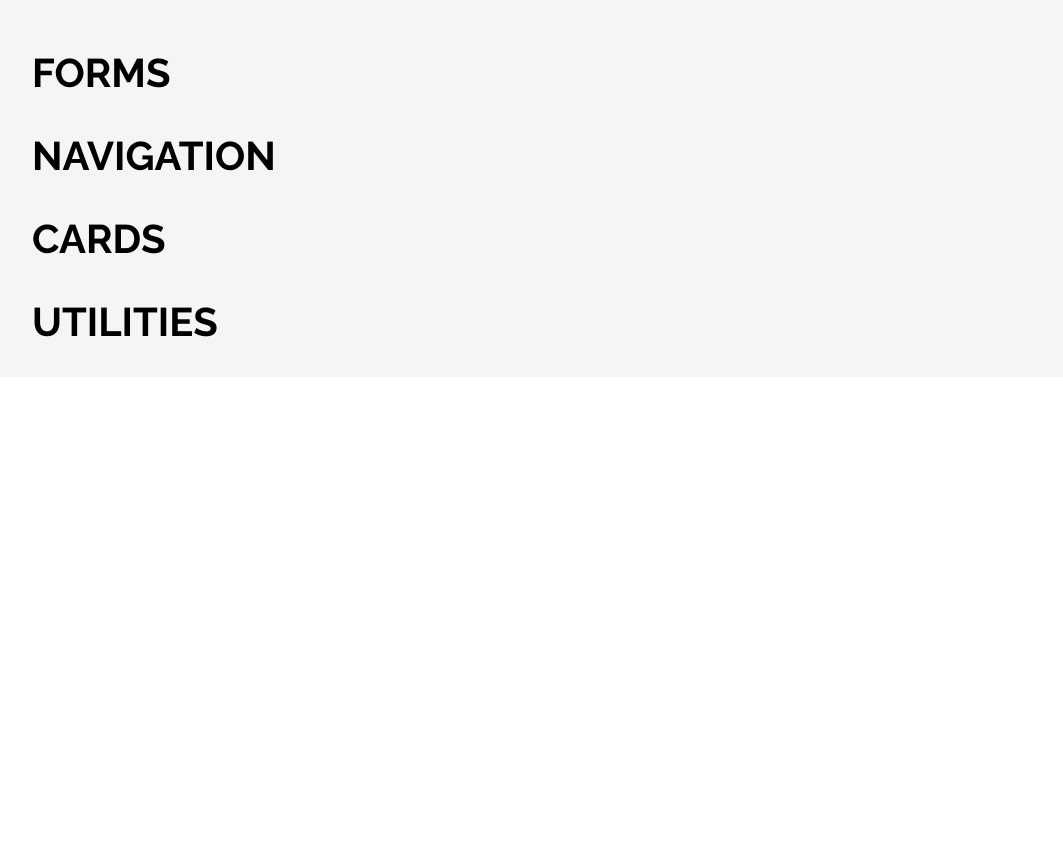
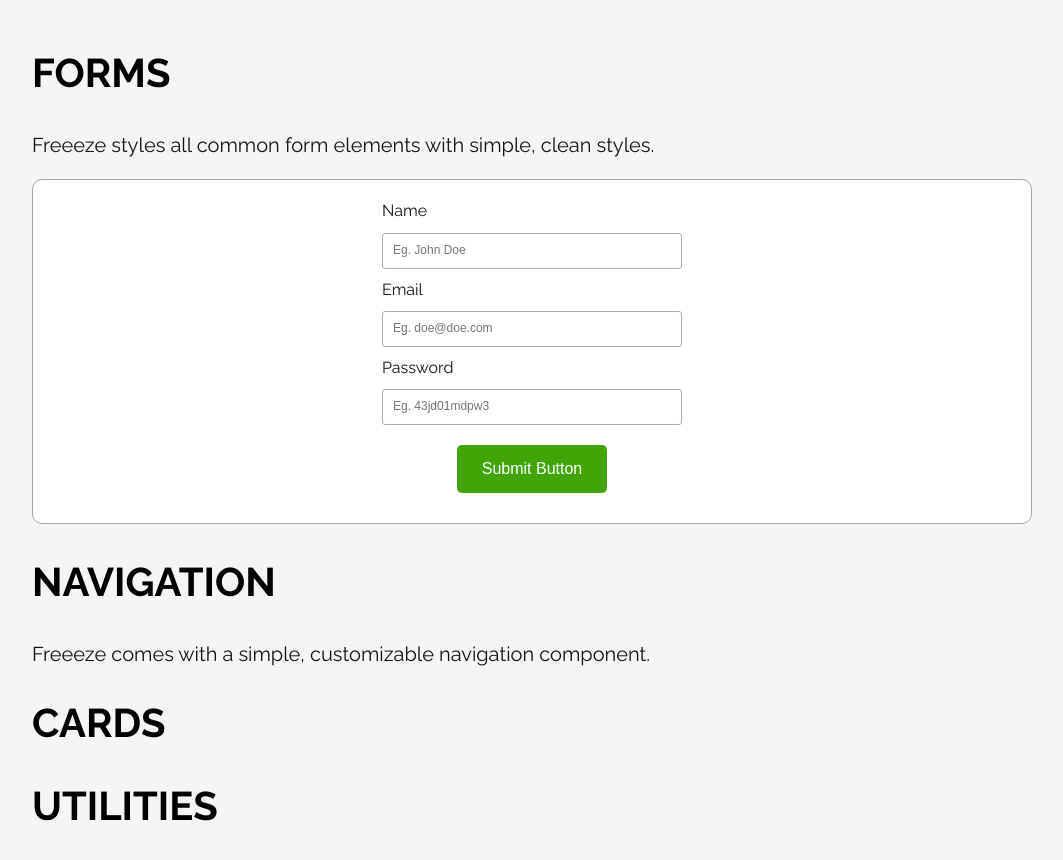
Before and after one commit to joshternyak/freeezecss.github.io, a plain HTML site: page index.html in a window 1280 px wide. Shown: the part 3260-4120 px from the top of the page, without its empty margins (108-1171 px from the left). Before the commit the page ends 3637 px from the top, so only its background shows below. Drawn offline with Linux system fonts and the light colour scheme.

Commit message:
Added form section

```diff
--- a/index.html
+++ b/index.html
@@ -113,7 +113,20 @@
             <button class="btn btn-primary btn-rounded text-normal bg-dark border-none mt-2 mb-3"><a href="#button" class="text-white text-decoration-none">Link Button</a></button>
 
             <h1 class="text-large text-black text-uppercase">Forms</h1>
+            <p class="text-medium text-left mt-3 text-dark">Freeeze styles all common form elements with simple, clean styles.</p>
+
+            <form class="form display-grid horizontal-center bg-white border-1 p-1 mb-3 rounded-1">
+                <label class="text-normal text-left mt-1 mb-1 text-dark">Name</label>
+                <input type="text" class="input text-small p-1 mb-3" placeholder="Eg. John Doe">
+                <label class="text-normal text-left mt-1 mb-1 text-dark">Email</label>
+                <input type="email" class="input text-small p-1 mb-3" placeholder="Eg. doe@doe.com">
+                <label class="text-normal text-left mt-1 mb-1 text-dark">Password</label>
+                <input type="password" class="input text-small p-1 mb-3" placeholder="Eg. 43jd01mdpw3">
+                <button class="btn btn-primary btn-rounded text-normal bg-green border-none mt-2 text-white mb-2 center-self w-100">Submit Button</button>
+            </form>
+
             <h1 class="text-large text-black text-uppercase">Navigation</h1>
+            <p class="text-medium text-left mt-3 text-dark">Freeeze comes with a simple, customizable navigation component.</p>
             <h1 class="text-large text-black text-uppercase">Cards</h1>
             <h1 class="text-large text-black text-uppercase">Utilities</h1>
         </div>
--- a/stylesheets/abstracts/_utils.scss
+++ b/stylesheets/abstracts/_utils.scss
@@ -7,6 +7,10 @@
     border-radius: 0.2rem;
     border: 0.1rem solid lightgrey;
     padding: 0 0.5rem;
+}
+
+.bg-white {
+    background-color: white;
 }
 
 .bg-dark {
@@ -41,6 +45,10 @@
     background-color: rgb(190, 190, 190);
 }
 
+.bg-black {
+    background-color: black;
+}
+
 .display-grid {
     display: grid;
 }
@@ -71,6 +79,10 @@
     justify-content: center;
 }
 
+.center-self {
+    margin: 0 auto;
+}
+
 .horizontal-center {
     justify-self: center;
 }
@@ -85,6 +97,10 @@
 
 .right {
     justify-items: end;
+}
+
+.w-100 {
+    width: 100%;
 }
 
 .full-screen {
@@ -282,15 +298,31 @@
 }
 
 .border-1 {
-    border: 0.1rem solid black;
+    border: 0.1rem solid rgb(165, 165, 165);
 }
 
 .border-2 {
-    border: 0.2rem solid black;
+    border: 0.2rem solid rgb(165, 165, 165);
 }
 
 .border-3 {
-    border: 0.3rem solid black;
+    border: 0.3rem solid rgb(165, 165, 165);
+}
+
+.rounded-0 {
+    border-radius: 0;
+}
+
+.rounded-1 {
+    border-radius: 1rem;
+}
+
+.rounded-2 {
+    border-radius: 2rem;
+}
+
+.rounded-3 {
+    border-radius: 3rem;
 }
 
 
--- a/stylesheets/components/_form.scss
+++ b/stylesheets/components/_form.scss
@@ -1,3 +1,24 @@
 // -----------------------------------------------------------------------------
 // This file contains all styles related to the form component.
 // -----------------------------------------------------------------------------
+
+.form {
+    width: 100%;
+    height: fit-content;
+    justify-content: center;
+
+
+    .input {
+        min-width: fit-content;
+        width: 30rem;
+        margin: 0;
+        max-width: 30rem;
+        border-radius: 0.3rem;
+        border: 0.1rem solid rgb(173, 173, 173);
+
+        &:focus {
+            outline: none;
+            border: 0.1rem solid rgb(44, 118, 255);
+        }
+    }
+}
--- a/stylesheets/main.scss
+++ b/stylesheets/main.scss
@@ -28,4 +28,5 @@
 @import
   'components/button',
   'components/card',
-  'components/navbar';
+  'components/navbar',
+  'components/form';
```
Also changed, not shown: stylesheets/main.css, 1 other file.
